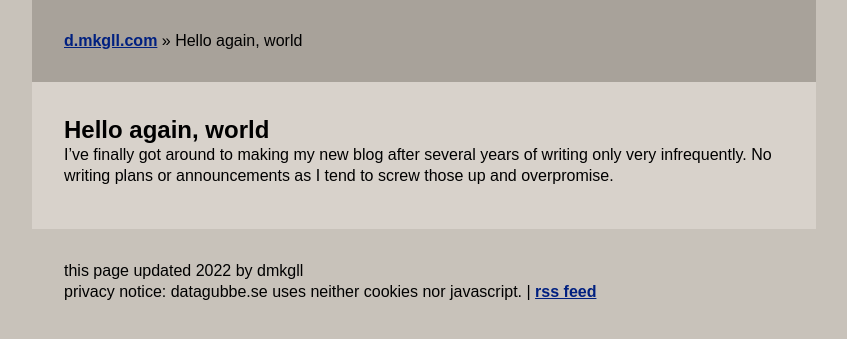
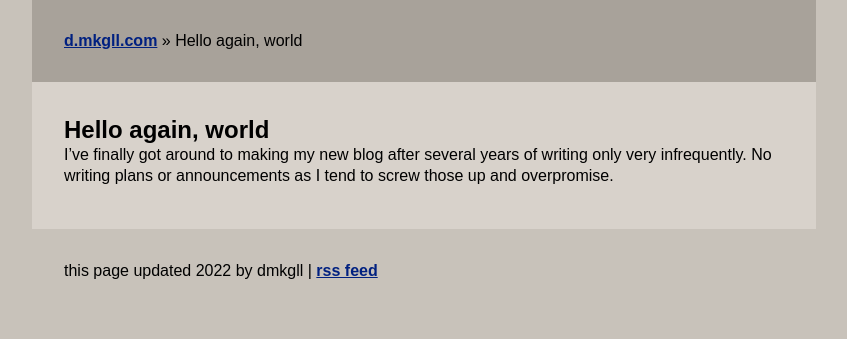
Before and after one commit to dmkgll/dmkgll, a Jekyll site: the page built from _posts/2022-05-01-hello-world.md, in a window 1280 px wide. Shown: the top 339 px of the page, without its empty margins (216-1063 px from the left). Built offline with Jekyll 4.4.1, drawn with Linux system fonts in a browser that asks for light colours.

Commit message:
Update default.html

```diff
--- a/_layouts/default.html
+++ b/_layouts/default.html
@@ -33,8 +33,7 @@
 
 <footer class="priv">
 <p>
-this page updated 2022 by dmkgll<br>
-privacy notice: datagubbe.se uses neither cookies nor javascript. | <a href="/atom.xml">rss feed</a>
+this page updated 2022 by dmkgll | <a href="/atom.xml">rss feed</a>
 
 </p>
 </footer>
```
